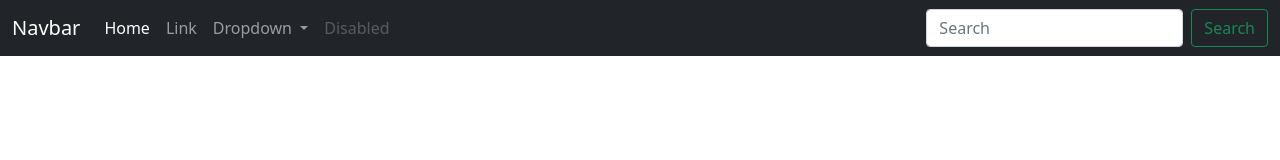
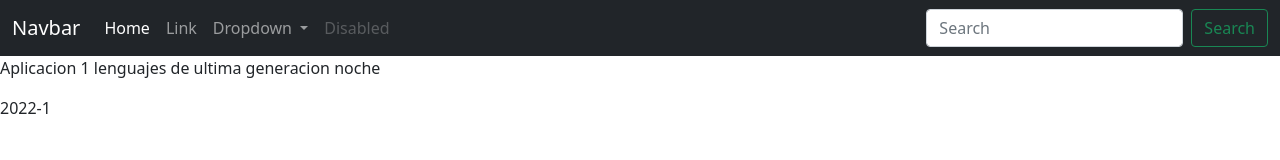
Before and after one commit to CRISMA2807/Punto2, a plain HTML site: page index.html in a window 1280 px wide. Drawn offline with nearby package versions, Linux system fonts and the light colour scheme.

Commit message:
ejemplo git flowww 2222

```diff
--- a/index.html
+++ b/index.html
@@ -48,5 +48,9 @@
           </div>
         </div>
       </nav>
+      <div class="footer">
+        <p>Aplicacion 1 lenguajes de ultima generacion noche</p>
+        <p>2022-1</p>
+        </div>
 </body>
 </html>
```
